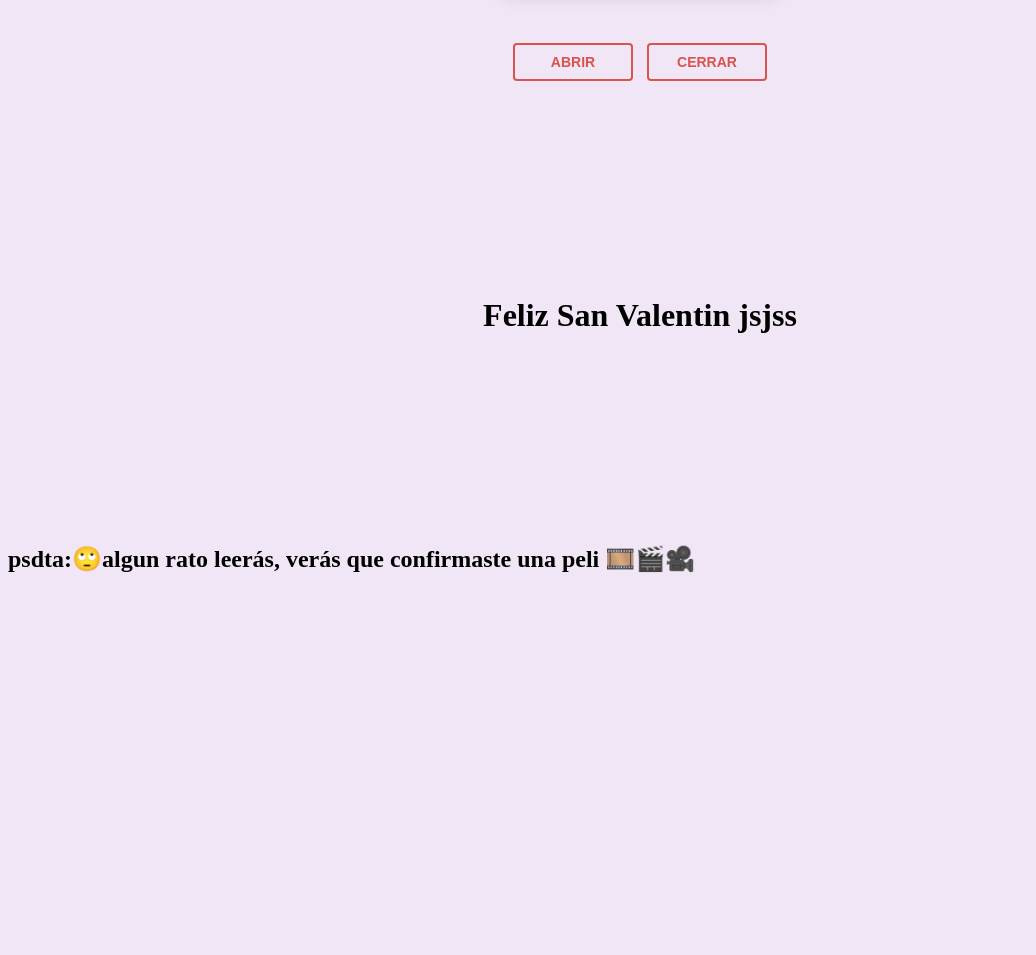
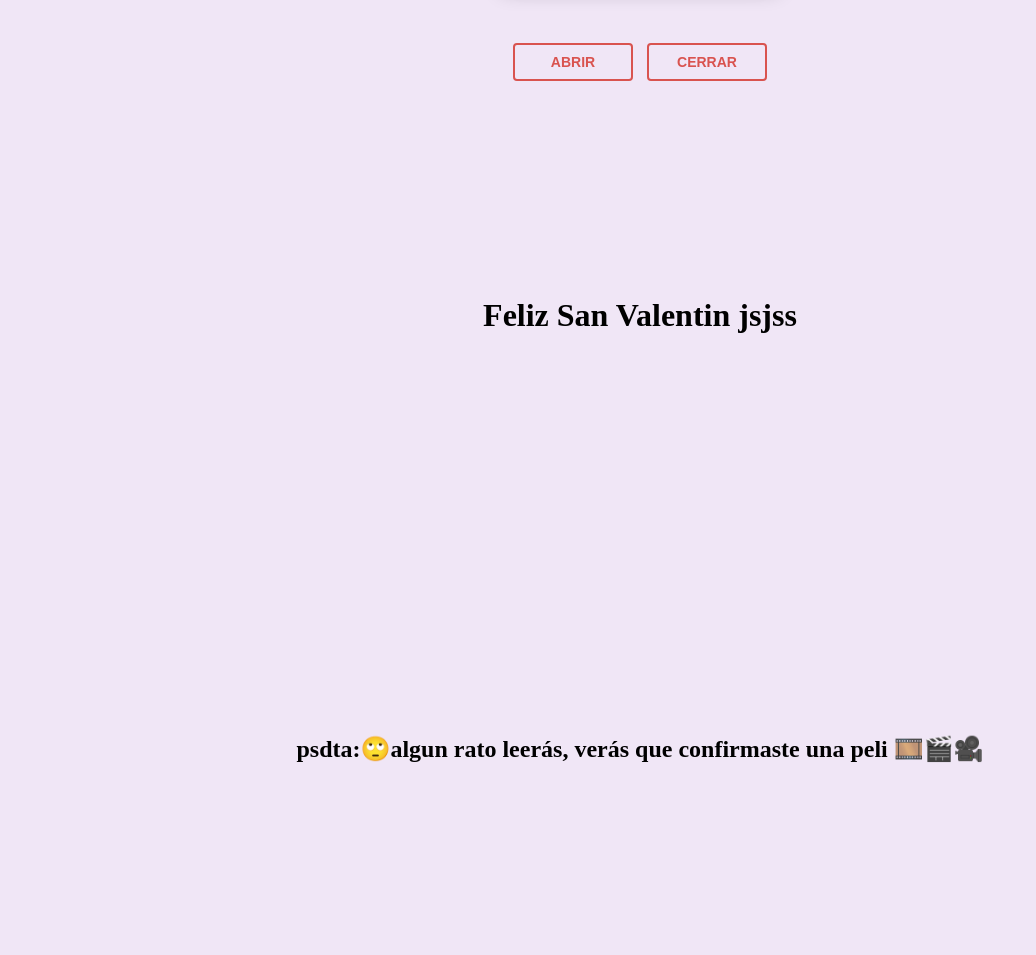
Before and after one commit to KevinColoma/Carta, a plain HTML site: page love letter 2.html in a window 1280 px wide. Shown: the part 802-1757 px from the top of the page, without its empty margins (0-1036 px from the left). Before the commit the page ends 1395 px from the top, so only its background shows below. Drawn offline with nearby package versions, Linux system fonts and the light colour scheme.

Commit message:
Update love letter 2.html

```diff
--- a/love letter 2.html
+++ b/love letter 2.html
@@ -2,7 +2,7 @@
 <html lang="en">
   <head>
     <meta charset="UTF-8" />
-    <title>Crush</title>
+    <title>Jsjsjs</title>
     <link rel="preconnect" href="https://fonts.googleapis.com" />
     <link rel="preconnect" href="https://fonts.gstatic.com" crossorigin />
     <link
@@ -38,7 +38,7 @@
     </div>
  <h1 style="text-align: center;padding: 15%;">Feliz San Valentin jsjss
   </h1>
-   <h2>psdta:🙄algun rato leerás, verás que confirmaste una peli 🎞️🎬🎥</h2>
+   <h2 style="text-align: center;padding: 15%;">psdta:🙄algun rato leerás, verás que confirmaste una peli 🎞️🎬🎥</h2>
     <script src="https://cdnjs.cloudflare.com/ajax/libs/jquery/3.5.1/jquery.min.js"></script>
     <script src="love letter 2.js"></script>
   </body>
```
